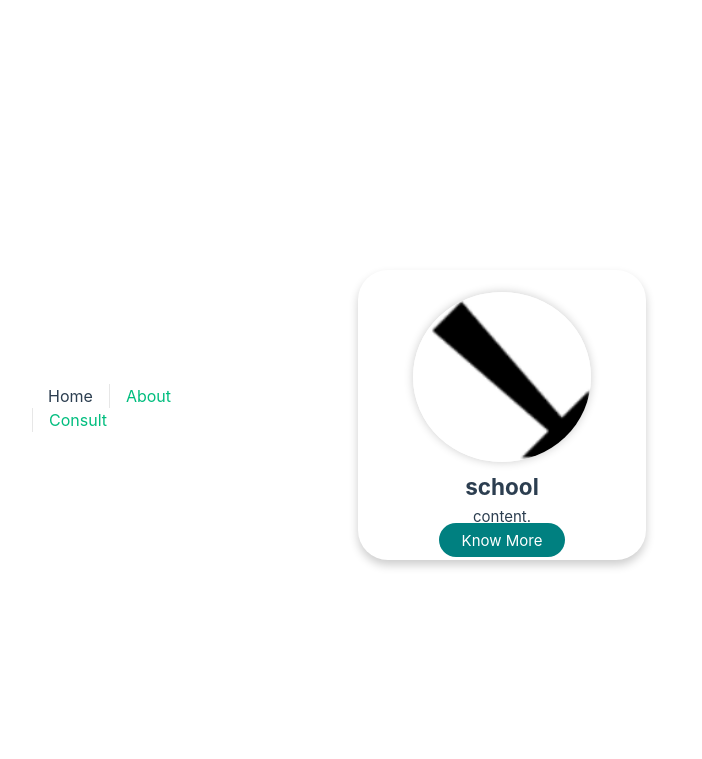
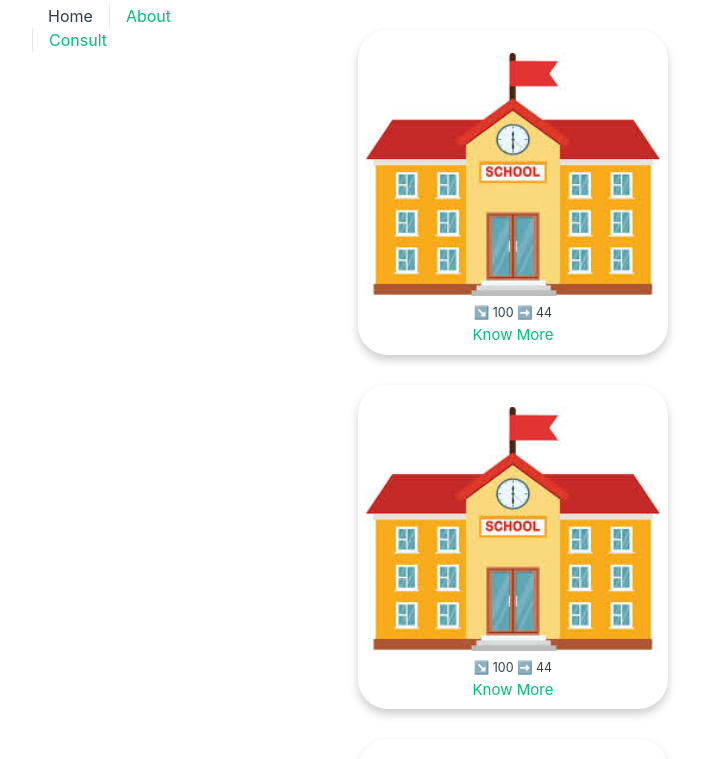
Before and after one commit to eyadcode4/project_house-selection_fronend, a Vue app: page / in a window 1280 px wide. Shown: the top 759 px of the page, without its empty margins (282-984 px from the left). Built offline with nearby package versions, Linux system fonts and the light colour scheme.

Commit message:
header up

```diff
--- a/src/App.vue
+++ b/src/App.vue
@@ -21,7 +21,7 @@ import { RouterLink, RouterView } from 'vue-router'
 <style scoped>
 header {
   line-height: 1.5;
-  max-height: 100vh;
+  max-height: 5vh;
 }
 
 .logo {
--- a/src/components/Card.vue
+++ b/src/components/Card.vue
@@ -2,19 +2,42 @@
 </script>
 
 <template>
-    <div>
-        <div class="card" style="width: 18rem;">
 
-            <img src="../assets/imag/down.png" class="card-img-top" alt="up">
+    <div class="card" style="width: 12rem;">
+      <div class="card-body">
+        <img src="../assets/imag/school.jpg" class="card-img-top" alt="up">
+        <h5 class="card-title"> ↘️ 100 ➡️ 44</h5>
+        <a href="#" class="btn">Know More</a>
+      </div>
+    </div>
+    <div class="card" style="width: 12rem;">
+      <div class="card-body">
+        <img src="../assets/imag/school.jpg" class="card-img-top" alt="up">
+        <h5 class="card-title"> ↘️ 100 ➡️ 44</h5>
+        <a href="#" class="btn">Know More</a>
+      </div>
+    </div>
+    <div class="card" style="width: 12rem;">
+      <div class="card-body">
+        <img src="../assets/imag/school.jpg" class="card-img-top" alt="up">
+        <h5 class="card-title"> ↘️ 100 ➡️ 44</h5>
+        <a href="#" class="btn">Know More</a>
+      </div>
+    </div>
 
-            <div class="card-body">
-                <h5 class="card-title">school</h5>
-                <p class="card-text">content.</p>
-                <a href="#" class="btn">Know More</a>
-
-            </div>
+      <div class="card" style="width: 12rem;">
+        <div class="card-body">
+          <img src="../assets/imag/school.jpg" class="card-img-top" alt="up">
+          <h5 class="card-title"> ↘️ 100 ➡️ 44</h5>
+          <a href="#" class="btn">Know More</a>
         </div>
-
+      </div>
+      <div class="card" style="width: 12rem;">
+        <div class="card-body">
+          <img src="../assets/imag/school.jpg" class="card-img-top" alt="up">
+          <h5 class="card-title"> ↘️ 100 ➡️ 44</h5>
+          <a href="#" class="btn">Know More</a>
+        </div>
     </div>
 </template>
 
@@ -25,16 +48,18 @@
   border-radius: 2em;
   text-align: center;
   box-shadow: 0 5px 10px rgba(0, 0, 0, 0.2);
+  display: grid;
 }
 .card img {
-  width: 65%;
+  width: 100%;
   border-radius: 50%;
   margin: 0 auto;
   box-shadow: 0 0 10px rgba(0, 0, 0, 0.2);
 }
 .card .card-title {
-  font-weight: 700;
+  font-weight: 500;
   font-size: 1.5em;
+  padding: 0.1em;
 }
 .card .btn {
   border-radius: 2em;
--- /dev/null
+++ b/src/components/Card1.vue
@@ -0,0 +1,86 @@
+<script setup>
+</script>
+
+<template>
+    <div class="container">
+        <div class="row">
+            <div class="col-2">
+                <div class="card" >
+                <div class="card-body">
+                    <img src="../assets/imag/school.jpg" class="card-img-top" alt="up">
+                    <h5 class="card-title"> ↘️ 100 ➡️ 44</h5>
+                    <a href="#" class="btn">Know More</a>
+                </div>
+                </div>
+
+            </div>
+            <div class="col-2">
+                <div class="card" >
+                <div class="card-body">
+                    <img src="../assets/imag/school.jpg" class="card-img-top" alt="up">
+                    <h5 class="card-title"> ↘️ 100 ➡️ 44</h5>
+                    <a href="#" class="btn">Know More</a>
+                </div>
+                </div>
+
+            </div>
+            <div class="col-2">
+                <div class="card" >
+                <div class="card-body">
+                    <img src="../assets/imag/school.jpg" class="card-img-top" alt="up">
+                    <h5 class="card-title"> ↘️ 100 ➡️ 44</h5>
+                    <a href="#" class="btn">Know More</a>
+                </div>
+                </div>
+
+            </div>
+            <div class="col-2">
+                <div class="card" >
+                <div class="card-body">
+                    <img src="../assets/imag/school.jpg" class="card-img-top" alt="up">
+                    <h5 class="card-title"> ↘️ 100 ➡️ 44</h5>
+                    <a href="#" class="btn">Know More</a>
+                </div>
+                </div>
+
+            </div>
+            <div class="col-2">
+                <div class="card" >
+                <div class="card-body">
+                    <img src="../assets/imag/school.jpg" class="card-img-top" alt="up">
+                    <h5 class="card-title"> ↘️ 100 ➡️ 44</h5>
+                    <a href="#" class="btn">Know More</a>
+                </div>
+                </div>
+
+            </div>
+            <div class="col-2">
+                <div class="card" >
+                <div class="card-body">
+                    <img src="../assets/imag/school.jpg" class="card-img-top" alt="up">
+                    <h5 class="card-title"> ↘️ 100 ➡️ 44</h5>
+                    <a href="#" class="btn">Know More</a>
+                </div>
+                </div>
+
+            </div>
+
+        </div>
+
+    </div>
+
+</template>
+
+<style scoped>
+.card {
+  margin-top: 2em;
+  padding: 1.5em 0.5em 0.5em;
+  border-radius: 2em;
+  text-align: center;
+  box-shadow: 0 5px 10px rgba(0, 0, 0, 0.2);
+  display: grid;
+}
+.card img {
+  width: 100%;
+}
+</style>
--- a/src/views/HomeView.vue
+++ b/src/views/HomeView.vue
@@ -1,10 +1,11 @@
 <script setup>
+import Card1 from '@/components/Card1.vue';
 import Card from '../components/Card.vue';
 import TheWelcome from '../components/Card.vue'
 </script>
 
 <template>
   <main>
-    <Card />
+    <Card1 />
   </main>
 </template>
```
Also changed, not shown: src/assets/imag/school.jpg (added).
